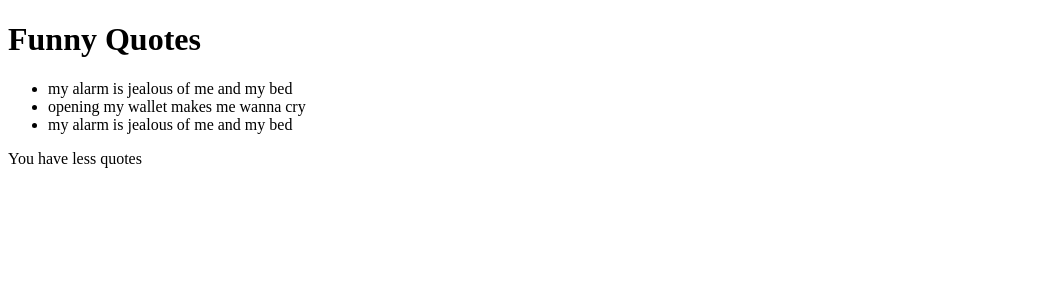
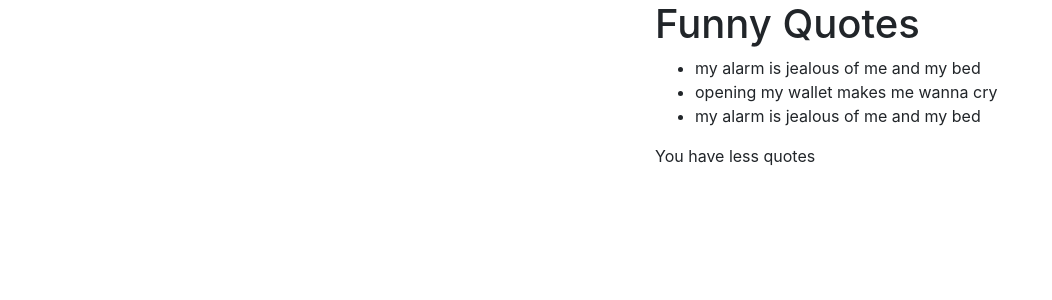
Before and after one commit to cherucole/Humour-Quotes, an Angular app: page / in a window 1280 px wide. Shown: the top 300 px of the page, without its empty margins (0-1052 px from the left). Built offline with nearby package versions, Linux system fonts and the light colour scheme.

Commit message:
added bootstrap

```diff
--- a/package.json
+++ b/package.json
@@ -20,6 +20,7 @@
     "@angular/platform-browser": "^6.1.0",
     "@angular/platform-browser-dynamic": "^6.1.0",
     "@angular/router": "^6.1.0",
+    "bootstrap": "^4.1.3",
     "core-js": "^2.5.4",
     "rxjs": "^6.0.0",
     "zone.js": "~0.8.26"
--- a/src/app/app.component.html
+++ b/src/app/app.component.html
@@ -1,3 +1,11 @@
 <!--The content below is only a placeholder and can be replaced.-->
+<div class="row">
+  <div class="col-md-6">
 
-<app-quote></app-quote>
+  </div>
+  <div class="col-md-6">
+    <app-quote></app-quote>
+
+  </div>
+
+</div>
--- a/src/styles.css
+++ b/src/styles.css
@@ -1 +1,2 @@
 /* You can add global styles to this file, and also import other style files */
+@import "~bootstrap/dist/css/bootstrap.css"
```
Also changed, not shown: 1 other file (tests, documents, lock files or other folders).
